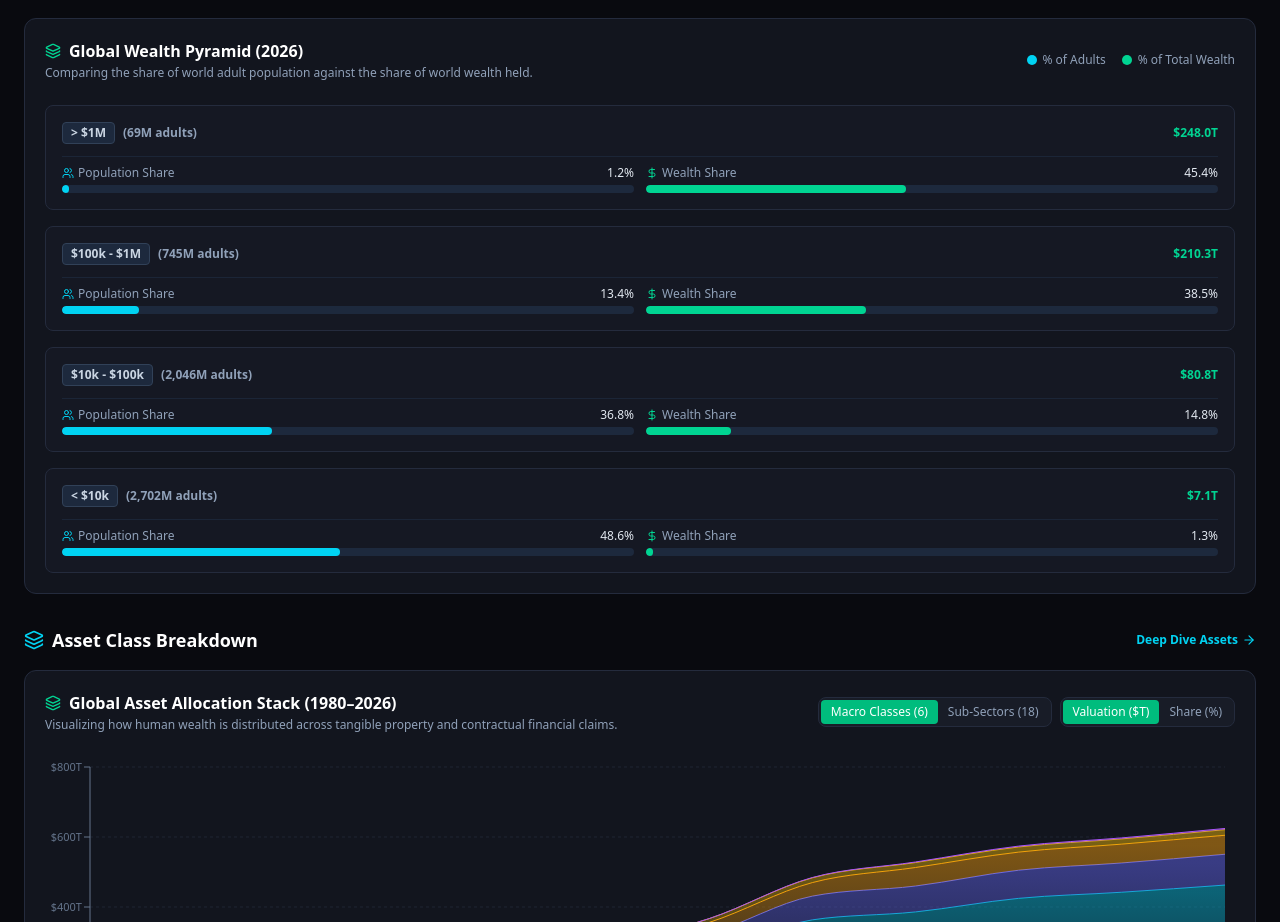
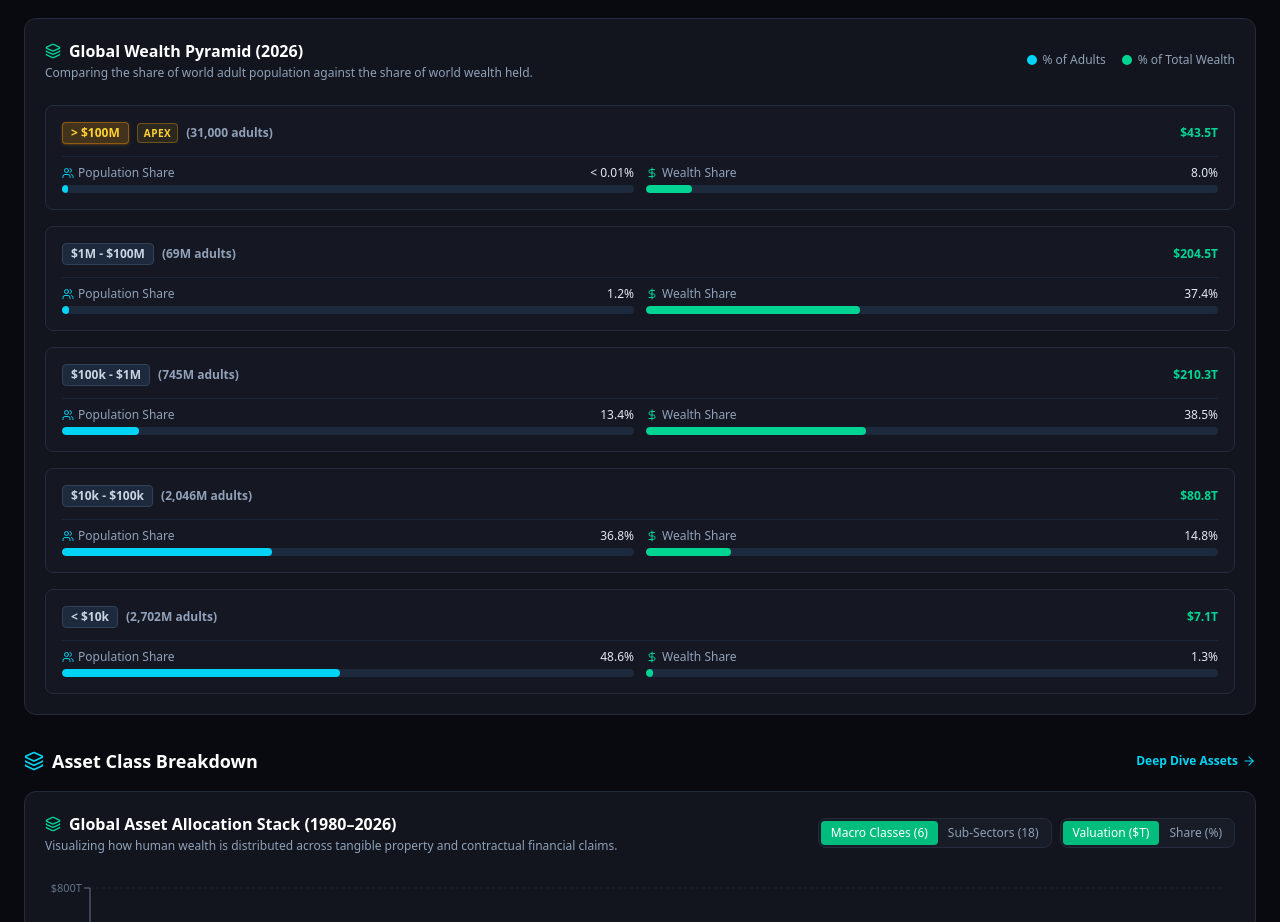
Before and after one commit to javichito/macro-monitor, a Next.js app: page / in a window 1280 px wide. Shown: the part 862-1784 px from the top of the page. Built offline with nearby package versions, Linux system fonts and the light colour scheme.

Commit message:
feat(wealth): add > M apex tier to Global Wealth Pyramid 2026 with unit and component tests

```diff
--- a/src/components/wealth/WealthPyramid.tsx
+++ b/src/components/wealth/WealthPyramid.tsx
@@ -61,11 +61,24 @@ export function WealthPyramid({ data, currencyPerspective }: WealthPyramidProps)
             >
               <div className="flex items-center justify-between text-sm mb-2">
                 <span className="font-bold text-white flex items-center gap-2">
-                  <span className="text-xs font-semibold px-2 py-0.5 rounded bg-slate-800 text-slate-300 border border-slate-700">
+                  <span
+                    className={`text-xs font-semibold px-2 py-0.5 rounded border ${
+                      tier.bracket === '> $100M'
+                        ? 'bg-amber-500/20 text-amber-300 border-amber-500/40 shadow-sm shadow-amber-500/20'
+                        : 'bg-slate-800 text-slate-300 border-slate-700'
+                    }`}
+                  >
                     {tier.bracket}
                   </span>
+                  {tier.bracket === '> $100M' && (
+                    <span className="text-[10px] font-bold uppercase tracking-wider px-1.5 py-0.5 rounded bg-amber-400/10 text-amber-300 border border-amber-400/30">
+                      Apex
+                    </span>
+                  )}
                   <span className="text-xs text-slate-400 hidden sm:inline">
-                    ({formatNumber(tier.adultsMillion)}M adults)
+                    ({tier.adultsMillion < 1
+                      ? `${formatNumber(Math.round(tier.adultsMillion * 1_000_000))} adults`
+                      : `${formatNumber(tier.adultsMillion)}M adults`})
                   </span>
                 </span>
                 <span className="text-xs font-semibold text-emerald-400">
@@ -80,7 +93,9 @@ export function WealthPyramid({ data, currencyPerspective }: WealthPyramidProps)
                     <span className="flex items-center gap-1">
                       <Users className="h-3 w-3 text-cyan-400" /> Population Share
                     </span>
-                    <span className="font-medium text-slate-200">{formatPercent(tier.adultsShare)}</span>
+                    <span className="font-medium text-slate-200">
+                      {tier.adultsShare < 0.01 ? '< 0.01%' : formatPercent(tier.adultsShare)}
+                    </span>
                   </div>
                   <div className="h-2 w-full rounded-full bg-slate-800 overflow-hidden">
                     <div
@@ -109,6 +124,16 @@ export function WealthPyramid({ data, currencyPerspective }: WealthPyramidProps)
               {/* Explanatory footer for the bracket */}
               {isSelected && (
                 <div className="mt-3 pt-2.5 border-t border-slate-700/60 text-xs text-slate-300 animate-in fade-in duration-150">
+                  {tier.bracket === '> $100M' && (
+                    <p>
+                      <strong>Ultra-High-Net-Worth (Centi-Millionaires &amp; Billionaires):</strong> An ultra-exclusive apex group of roughly {formatNumber(Math.round(tier.adultsMillion * 1_000_000))} individuals (&lt; 0.01% of global adults) controlling {formatPercent(tier.wealthShare)} of all private net wealth on Earth (${formatCurrency(adjustedWealthTrillion * 1_000_000_000_000, { compact: true })}). This tier encompasses sovereign-scale holdings, listed tech equity, and private conglomerates.
+                    </p>
+                  )}
+                  {tier.bracket === '$1M - $100M' && (
+                    <p>
+                      <strong>High-Net-Worth Individuals:</strong> Comprises {formatPercent(tier.adultsShare)} of global adults ({formatNumber(tier.adultsMillion)}M individuals), representing established entrepreneurs, corporate executives, and substantial real estate portfolios controlling {formatPercent(tier.wealthShare)} of global wealth.
+                    </p>
+                  )}
                   {tier.bracket === '> $1M' && (
                     <p>
                       <strong>The Top Tier:</strong> Comprises only {formatPercent(tier.adultsShare)} of global adults ({formatNumber(tier.adultsMillion)}M individuals), yet commands {formatPercent(tier.wealthShare)} of all private net wealth on Earth.
--- a/src/data/global-wealth.ts
+++ b/src/data/global-wealth.ts
@@ -723,13 +723,22 @@ export const GLOBAL_WEALTH_HISTORY: GlobalWealthYear[] = [
         wealthShare: 38.5,
       },
       {
-        bracket: '> $1M',
+        bracket: '$1M - $100M',
         minWealth: 1000000,
+        maxWealth: 100000000,
+        adultsMillion: 68.97,
+        adultsShare: 1.2,
+        wealthTrillion: 204.5,
+        wealthShare: 37.4,
+      },
+      {
+        bracket: '> $100M',
+        minWealth: 100000000,
         maxWealth: null,
-        adultsMillion: 69.0,
-        adultsShare: 1.2,
-        wealthTrillion: 248.0,
-        wealthShare: 45.4,
+        adultsMillion: 0.031,
+        adultsShare: 0.0006,
+        wealthTrillion: 43.5,
+        wealthShare: 8.0,
       },
     ],
   },
```
Also changed, not shown: 2 other files (tests, documents, lock files or other folders).
